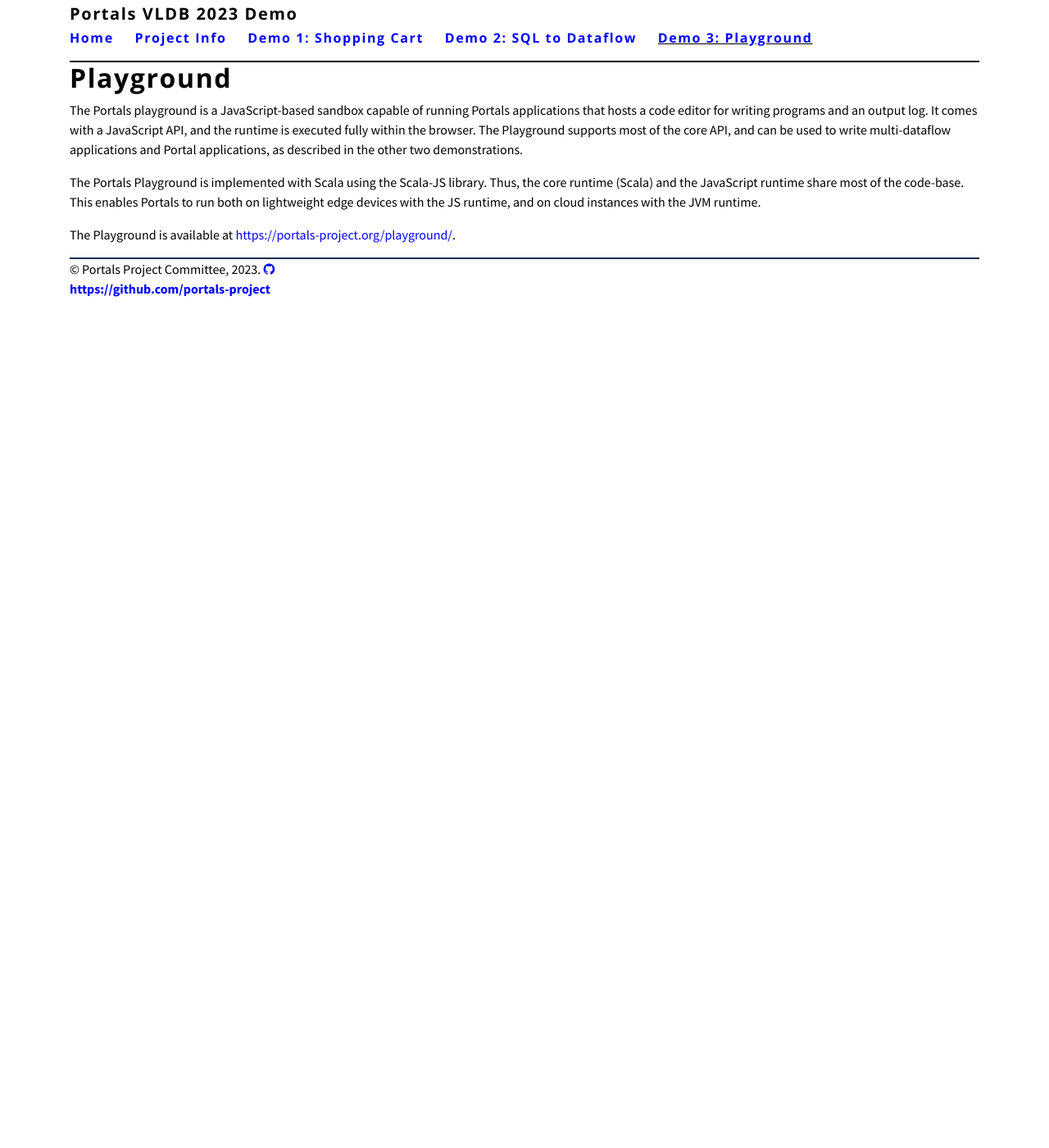
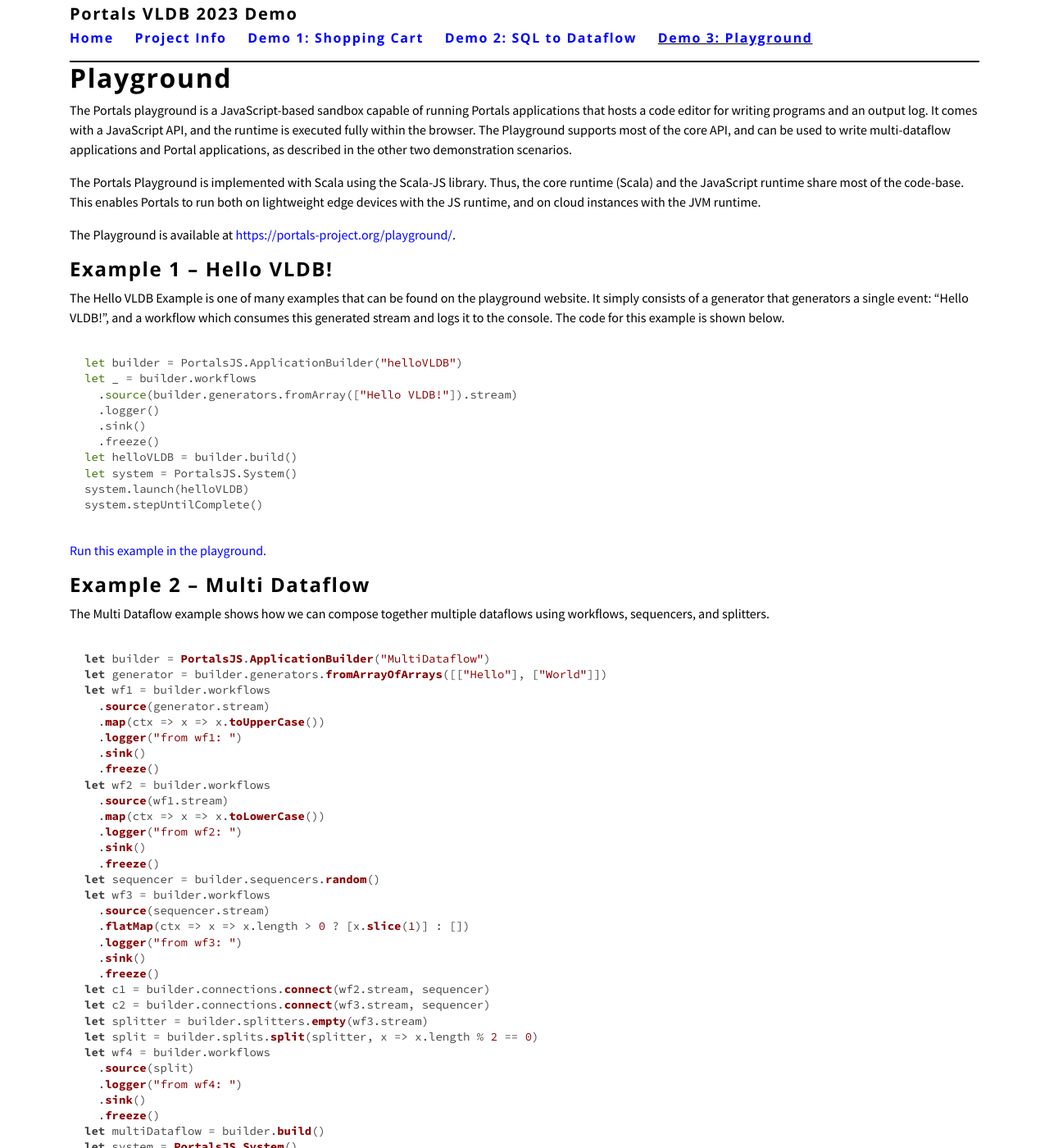
Before and after one commit to portals-project/vldb2023demo, a Jekyll site: the page built from playground.md, in a window 1280 px wide and 1400 px high. Shown: the whole window at 82% size. Built offline with Jekyll 4.4.1, drawn with Linux system fonts in a browser that asks for light colours; nearby versions of some CDN libraries; some of the changed text lies outside the part shown.

Commit message:
Update Playground information

````diff
--- a/_layouts/default.html
+++ b/_layouts/default.html
@@ -27,7 +27,7 @@
         <div class="col-12 align-self-center">
         <!-- <div class="col-xl-8 col-lg-9 col-md-11 col-xs-12 align-self-center maindiv"> -->
           <nav>
-            <a class="navbar-brand" href="/">Portals VLDB 2023 Demo</a>
+            <a class="navbar-brand" href="{{ page.baseurl }}/">Portals VLDB 2023 Demo</a>
             <ul>
               <li {% if "/" == page.url %}class="active"{% endif %}><a href= "{{ page.baseurl }}/">Home</a></li>
               <li {% if "/project-info.html" == page.url %}class="active"{% endif %}><a href="{{ page.baseurl }}/project-info">Project Info</a></li>
--- a/playground.md
+++ b/playground.md
@@ -5,8 +5,72 @@ title: Playground
 
 # Playground
 
-The Portals playground is a JavaScript-based sandbox capable of running Portals applications that hosts a code editor for writing programs and an output log. It comes with a JavaScript API, and the runtime is executed fully within the browser. The Playground supports most of the core API, and can be used to write multi-dataflow applications and Portal applications, as described in the other two demonstrations.
+The Portals playground is a JavaScript-based sandbox capable of running Portals applications that hosts a code editor for writing programs and an output log. It comes with a JavaScript API, and the runtime is executed fully within the browser. The Playground supports most of the core API, and can be used to write multi-dataflow applications and Portal applications, as described in the other two demonstration scenarios.
 
 The Portals Playground is implemented with Scala using the Scala-JS library. Thus, the core runtime (Scala) and the JavaScript runtime share most of the code-base. This enables Portals to run both on lightweight edge devices with the JS runtime, and on cloud instances with the JVM runtime.
 
 The Playground is available at [https://portals-project.org/playground/](https://portals-project.org/playground/).
+
+## Example 1 -- Hello VLDB!
+
+The Hello VLDB Example is one of many examples that can be found on the playground website. It simply consists of a generator that generators a single event: "Hello VLDB!", and a workflow which consumes this generated stream and logs it to the console. The code for this example is shown below.
+
+```javascript
+let builder = PortalsJS.ApplicationBuilder("helloVLDB")
+let _ = builder.workflows
+  .source(builder.generators.fromArray(["Hello VLDB!"]).stream)
+  .logger()
+  .sink()
+  .freeze()
+let helloVLDB = builder.build()
+let system = PortalsJS.System()
+system.launch(helloVLDB)
+system.stepUntilComplete()
+```
+
+[Run this example in the playground.](https://www.portals-project.org/playground/?code=let%20builder%20%3D%20PortalsJS.ApplicationBuilder(%22helloVLDB%22)%0Alet%20_%20%3D%20builder.workflows%0A%20%20.source(builder.generators.fromArray(%5B%22Hello%20VLDB!%22%5D).stream)%0A%20%20.logger()%0A%20%20.sink()%0A%20%20.freeze()%0Alet%20helloVLDB%20%3D%20builder.build()%0Alet%20system%20%3D%20PortalsJS.System()%0Asystem.launch(helloVLDB)%0Asystem.stepUntilComplete())
+
+## Example 2 -- Multi Dataflow
+
+The Multi Dataflow example shows how we can compose together multiple dataflows using workflows, sequencers, and splitters.
+
+```javascript
+let builder = PortalsJS.ApplicationBuilder("MultiDataflow")
+let generator = builder.generators.fromArrayOfArrays([["Hello"], ["World"]])
+let wf1 = builder.workflows
+  .source(generator.stream)
+  .map(ctx => x => x.toUpperCase())
+  .logger("from wf1: ")
+  .sink()
+  .freeze()
+let wf2 = builder.workflows
+  .source(wf1.stream)
+  .map(ctx => x => x.toLowerCase())
+  .logger("from wf2: ")
+  .sink()
+  .freeze()
+let sequencer = builder.sequencers.random()
+let wf3 = builder.workflows
+  .source(sequencer.stream)
+  .flatMap(ctx => x => x.length > 0 ? [x.slice(1)] : [])
+  .logger("from wf3: ")
+  .sink()
+  .freeze()
+let c1 = builder.connections.connect(wf2.stream, sequencer)
+let c2 = builder.connections.connect(wf3.stream, sequencer)
+let splitter = builder.splitters.empty(wf3.stream)
+let split = builder.splits.split(splitter, x => x.length % 2 == 0)
+let wf4 = builder.workflows
+  .source(split)
+  .logger("from wf4: ")
+  .sink()
+  .freeze()
+let multiDataflow = builder.build()
+let system = PortalsJS.System()
+system.launch(multiDataflow)
+system.stepUntilComplete()
+```
+
+## More Examples
+
+There are more examples available at [https://portals-project.org/playground/](https://portals-project.org/playground/).
````
Also changed, not shown: index.md (+8 -4 lines).
